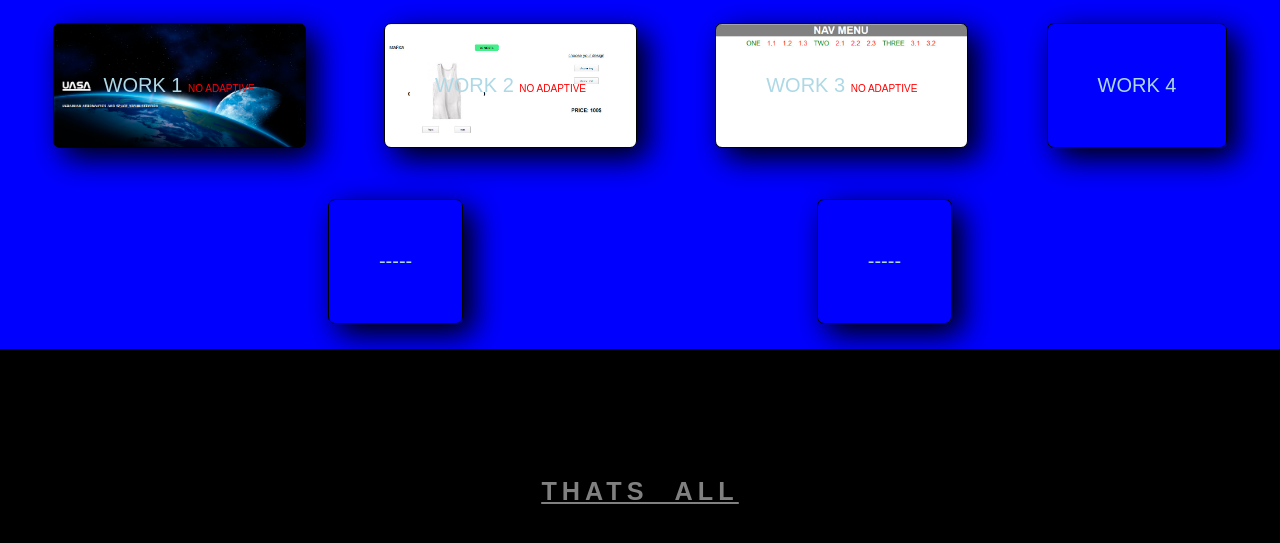
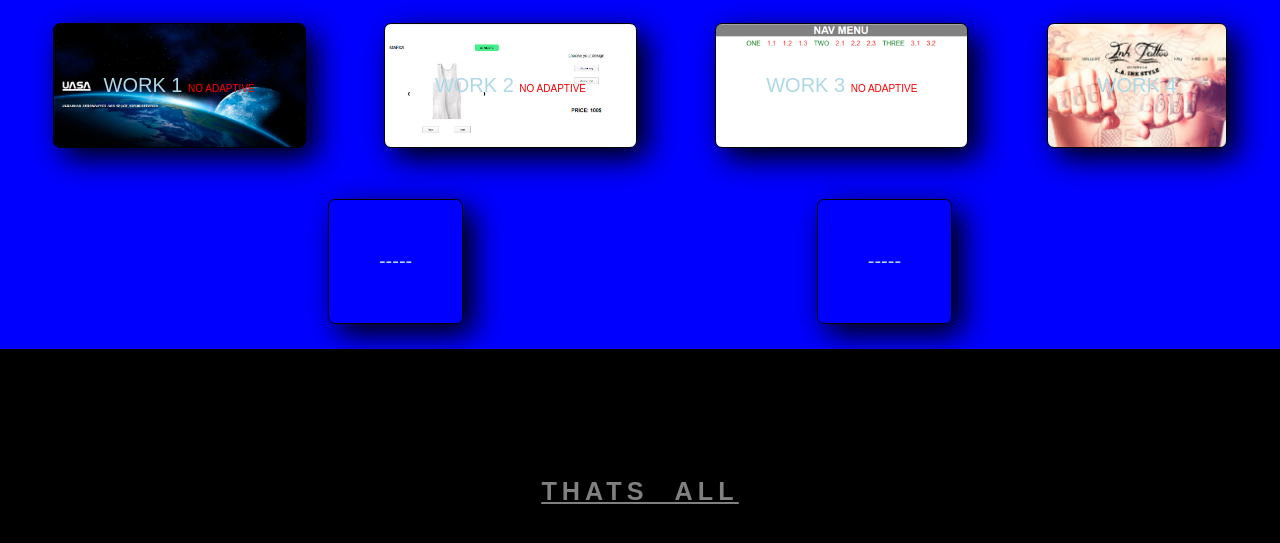
Before and after one commit to alexanderLP-dev/allwork, a plain HTML site: page index.html in a window 1280 px wide. Shown: the part 173-716 px from the top of the page. Drawn offline with Linux system fonts and the light colour scheme.

Commit message:
all works

```diff
--- a/CSS.css
+++ b/CSS.css
@@ -86,6 +86,14 @@ h2,
   text-shadow: 1px 2px 3px black;
 }
 
+.works a:nth-of-type(4) {
+  background: url(picBg/inktatoo.png) center/cover no-repeat;
+}
+
+.works a:nth-of-type(4):hover {
+  text-shadow: 1px 2px 3px black;
+}
+
 .works a:hover {
   /* background: rgba(255, 0, 0, 0.9); */
   color: #fff;
```
Also changed, not shown: picBg/bandicam 2020-03-19 13-15-07-614.jpg (deleted), picBg/inktatoo.png (added).
